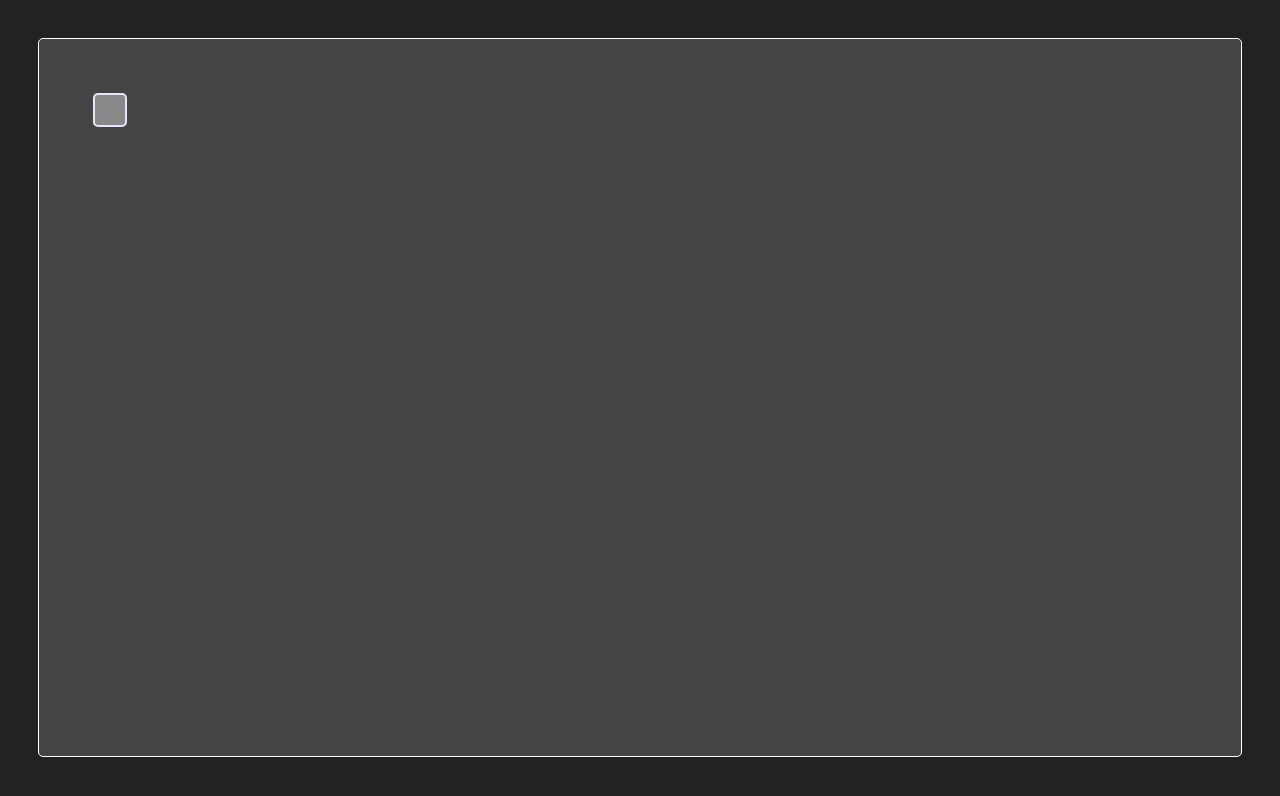
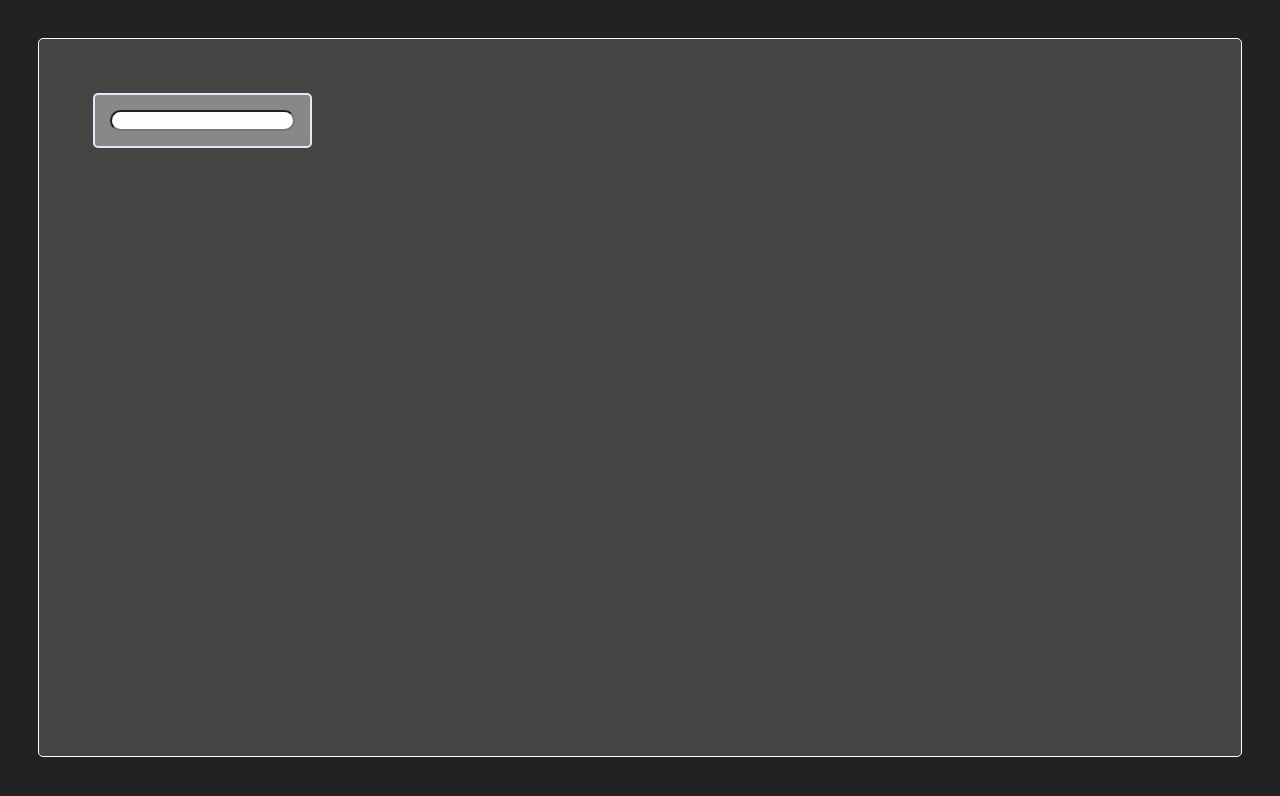
Before and after one commit to htbkoo/ChartTheStockMarket, a React (Create React App) app in the folder views/chart-the-stock-market-ui/: page / in a window 1280 px wide. Shown: the top 796 px of the page. Built offline with nearby package versions, Linux system fonts and the light colour scheme.

Commit message:
used correct format of children for <StockControls/> in <StockSection/> FreeCodeCamp - Dynamic Web Application Projects - Chart the Stock Market

```diff
--- a/views/chart-the-stock-market-ui/src/components/StockSection.jsx
+++ b/views/chart-the-stock-market-ui/src/components/StockSection.jsx
@@ -9,7 +9,9 @@ export default class StockSection extends Component {
         return (
             <div className="StockSection">
                 <StockListContainer/>
-                <DisplayFrame child={<StockControls/>} className="StockDisplayFrame"/>
+                <DisplayFrame className="StockDisplayFrame">
+                    <StockControls/>
+                </DisplayFrame>
             </div>
         );
     }
```
